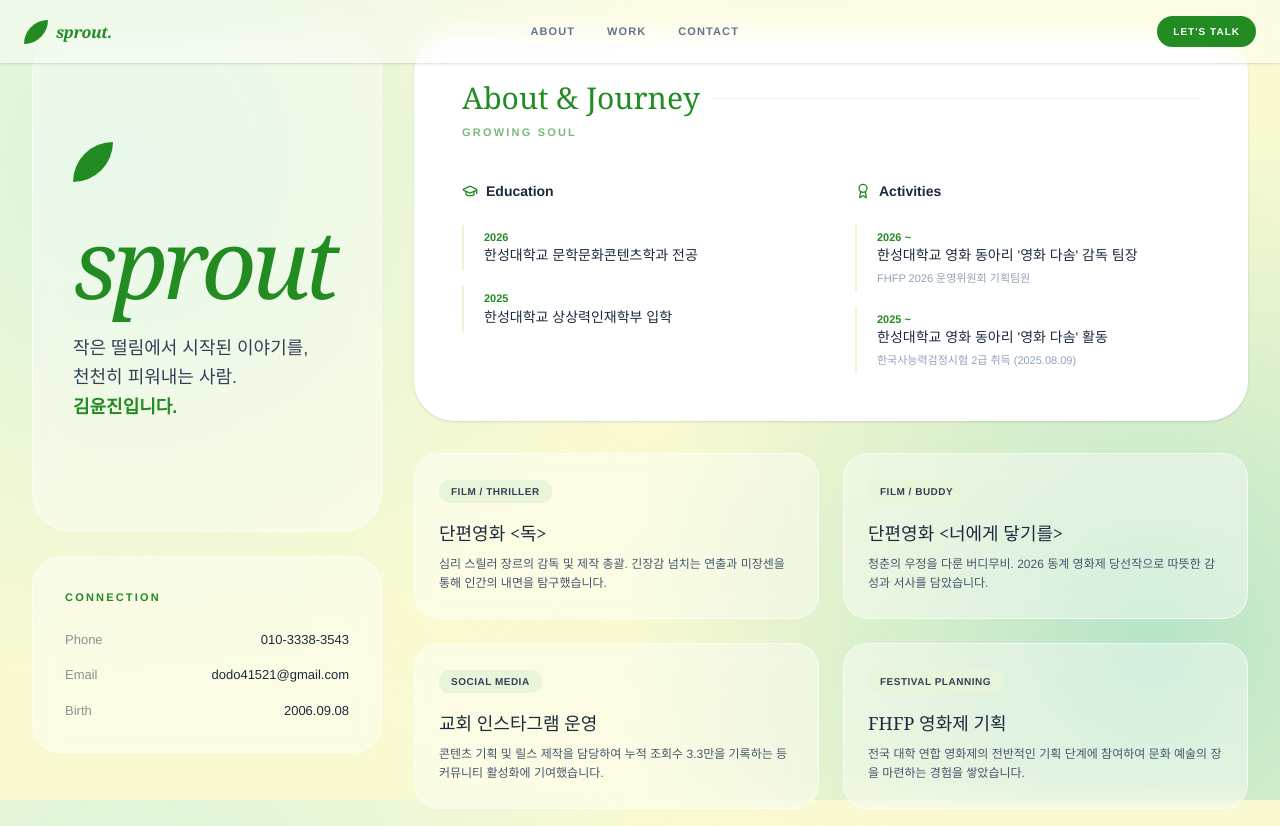
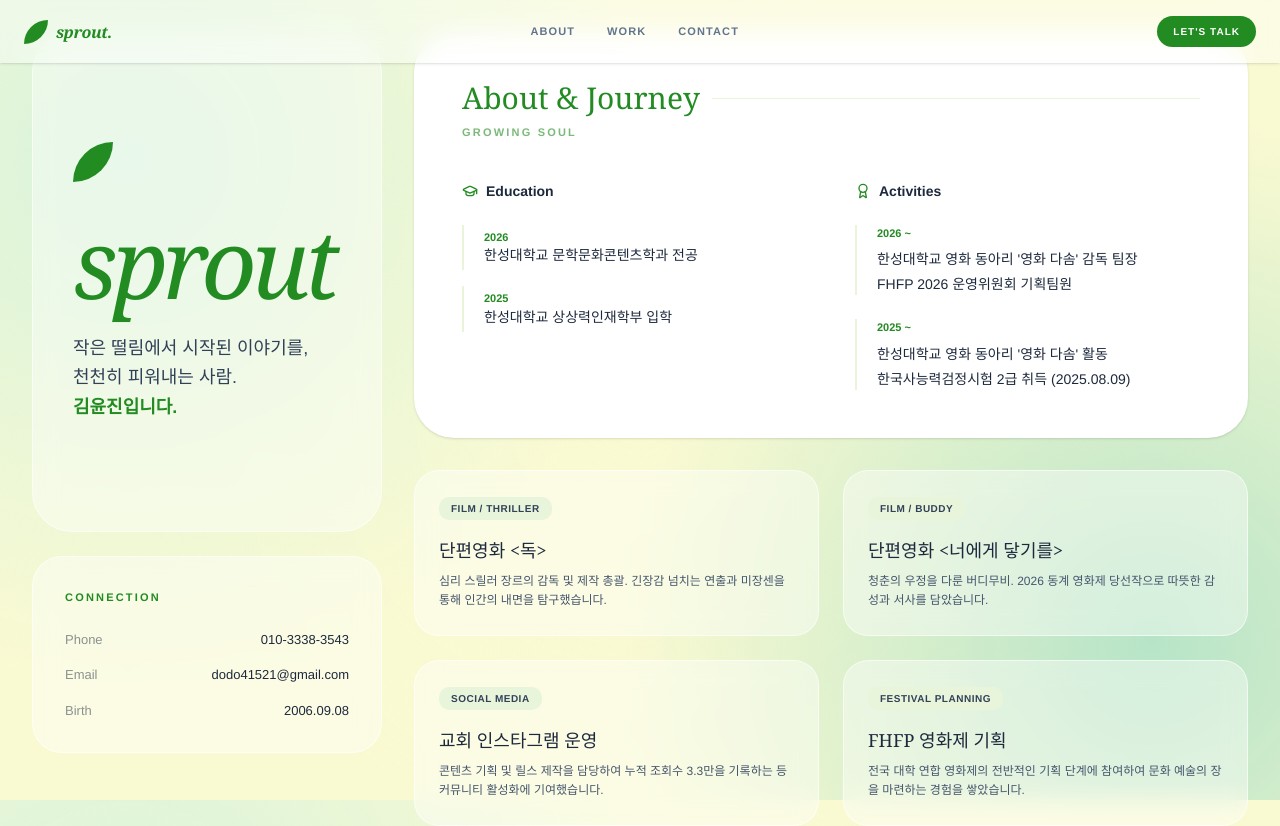
Before and after one commit to dodo41521/sprout, a React (Vite) app: page / in a window 1280 px wide. Shown: the top 826 px of the page. Built offline with nearby package versions, Linux system fonts and the light colour scheme.

Commit message:
feat(activities): Improve layout and grouping of activity entries
Enhances the visual presentation of the "Activities" section by adjusting spacing and grouping related text elements for better readability.

```diff
--- a/src/App.tsx
+++ b/src/App.tsx
@@ -169,16 +169,20 @@ export default function App() {
                   <h4 className="font-bold text-sm mb-6 flex items-center gap-2">
                     <Award size={16} className="text-sprout-green" /> Activities
                   </h4>
-                  <div className="space-y-4">
-                    <div className="border-l-2 border-sprout-accent pl-5 py-1">
+                  <div className="space-y-6">
+                    <div className="border-l-2 border-sprout-accent pl-5 space-y-2">
                       <p className="text-[11px] font-bold text-sprout-green">2026 ~</p>
-                      <p className="text-[14px] text-slate-800">한성대학교 영화 동아리 '영화 다솜' 감독 팀장</p>
-                      <p className="text-[11px] text-slate-400 mt-1">FHFP 2026 운영위원회 기획팀원</p>
+                      <div className="space-y-1">
+                        <p className="text-[14px] text-slate-800">한성대학교 영화 동아리 '영화 다솜' 감독 팀장</p>
+                        <p className="text-[14px] text-slate-800">FHFP 2026 운영위원회 기획팀원</p>
+                      </div>
                     </div>
-                    <div className="border-l-2 border-sprout-accent pl-5 py-1">
+                    <div className="border-l-2 border-sprout-accent pl-5 space-y-2">
                       <p className="text-[11px] font-bold text-sprout-green">2025 ~</p>
-                      <p className="text-[14px] text-slate-800">한성대학교 영화 동아리 '영화 다솜' 활동</p>
-                      <p className="text-[11px] text-slate-400 mt-1">한국사능력검정시험 2급 취득 (2025.08.09)</p>
+                      <div className="space-y-1">
+                        <p className="text-[14px] text-slate-800">한성대학교 영화 동아리 '영화 다솜' 활동</p>
+                        <p className="text-[14px] text-slate-800">한국사능력검정시험 2급 취득 (2025.08.09)</p>
+                      </div>
                     </div>
                   </div>
                 </div>
```
